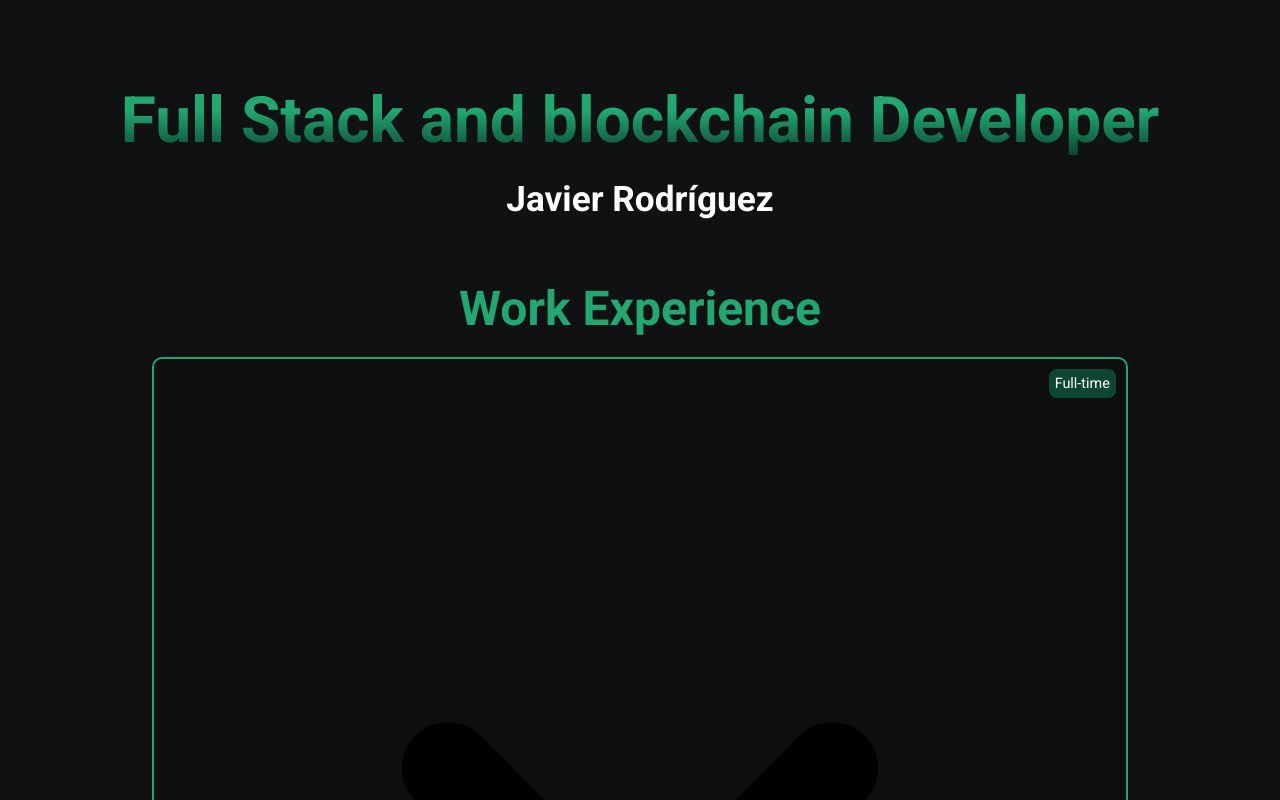
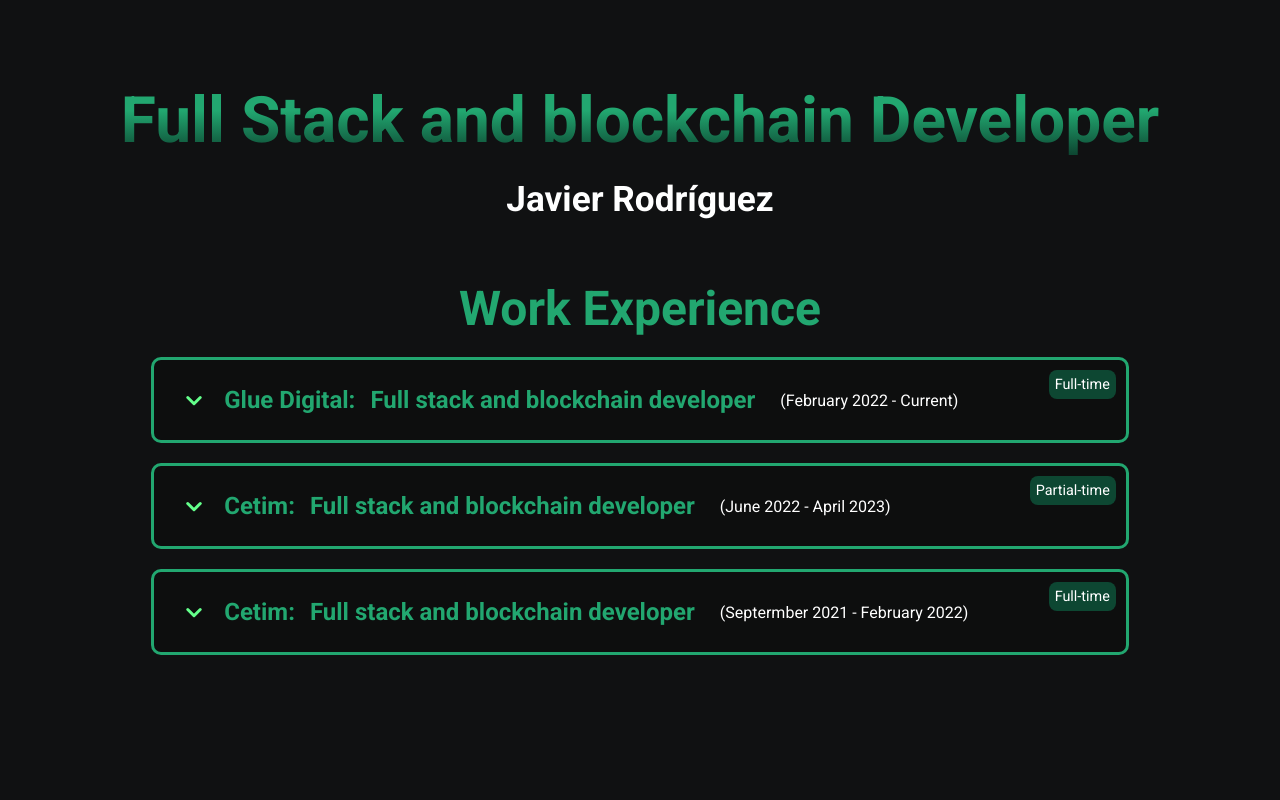
Before and after one commit to javirro/javirro-personal, a React (Create React App) app: page / in a window 1280 px wide. Shown: the top 800 px of the page. Built offline with nearby package versions, Linux system fonts and the light colour scheme.

Commit message:
Fix styles for work Items

```diff
--- a/src/components/WorkExperience/WorkItem.css
+++ b/src/components/WorkExperience/WorkItem.css
@@ -1,49 +1,59 @@
 .work-item {
   display: flex;
   flex-direction: column;
+  justify-content: flex-start;
+  align-items: flex-start;
   width: 100%;
   gap: 25px;
   padding: 25px;
-  border: 2px solid var(--green);
+  border: 3px solid var(--green);
   border-radius: 10px;
   background: rgba(0, 0, 0, 0.2);
   position: relative;
 }
 
-.work-item h4 {
+.work-item > div {
+  display: flex;
+  justify-content: center;
+  align-items: center;
+  gap: 15px;
+  cursor: pointer;
+}
+.work-item > div img {
+  width: 30px;
+  height: 30px;
+}
+
+.work-item > div strong {
   font-size: 1.5em;
   color: var(--green);
   margin: 0;
   cursor: pointer;
 }
 
-.work-item h4 span {
-  font-size: 0.8em;
+.work-item > div span {
+  font-size: 1em;
   font-weight: 400;
   color: white;
   margin-left: 10px;
 }
 
-.work-item > div {
+.work-item .extra-info {
   display: flex;
   flex-direction: column;
-  gap: 15px;
-  animation: moveDown 0.6s;
+  align-items: center;
+  gap: 5px;
+  animation: moveDown 0.5s ease-in-out;
 }
-
-.work-item p {
-  font-size: 1.2em;
-  color: white;
-  margin: 0;
-}
-
 .work-item ul {
-  list-style: none;
+  width: 100%;
   padding: 0;
   margin: 0;
   display: flex;
   flex-direction: column;
-  gap: 5px;
+  align-items: flex-start;
+  gap: 10px;
+  padding-left: 20%;
 }
 
 .work-item ul li {
@@ -60,8 +70,9 @@
   background-color: var(--dark-green);
   font-size: 0.9em;
   font-family: var(--font-family);
-  color: white
+  color: white;
 }
+
 @keyframes moveDown {
   from {
     transform: translateY(-30px);
--- a/src/components/WorkExperience/WorkItem.tsx
+++ b/src/components/WorkExperience/WorkItem.tsx
@@ -1,7 +1,8 @@
 import { useState } from "react"
 import { WorkExperienceData } from "../../types"
+import { imgs } from "../../images"
 import "./WorkItem.css"
-import { imgs } from "../../images"
+
 interface WorkItemProps {
   experience: WorkExperienceData
 }
@@ -12,7 +13,7 @@ const WorkItem = ({ experience }: WorkItemProps) => {
   return (
     <article className="work-item">
       <span className="full-time">{fullTime ? "Full-time" : "Partial-time"}</span>
-      <div onClick={() => setShowInfo((s: boolean) => !s)}>
+      <div className="title-container" onClick={() => setShowInfo((s: boolean) => !s)}>
         <img src={imgs.downArray} alt="down arrow" className={`down-arrow ${showInfo ? "rotate" : ""}`} />
         <strong>{company}:</strong>
         <strong>{title} </strong>
@@ -21,7 +22,7 @@ const WorkItem = ({ experience }: WorkItemProps) => {
         </span>
       </div>
       {showInfo && (
-        <div>
+        <div className="extra-info">
           <ul>
             {rol.map((r, i) => (
               <li key={i}>{r}</li>
```
Also changed, not shown: src/images/downArrow.svg.
